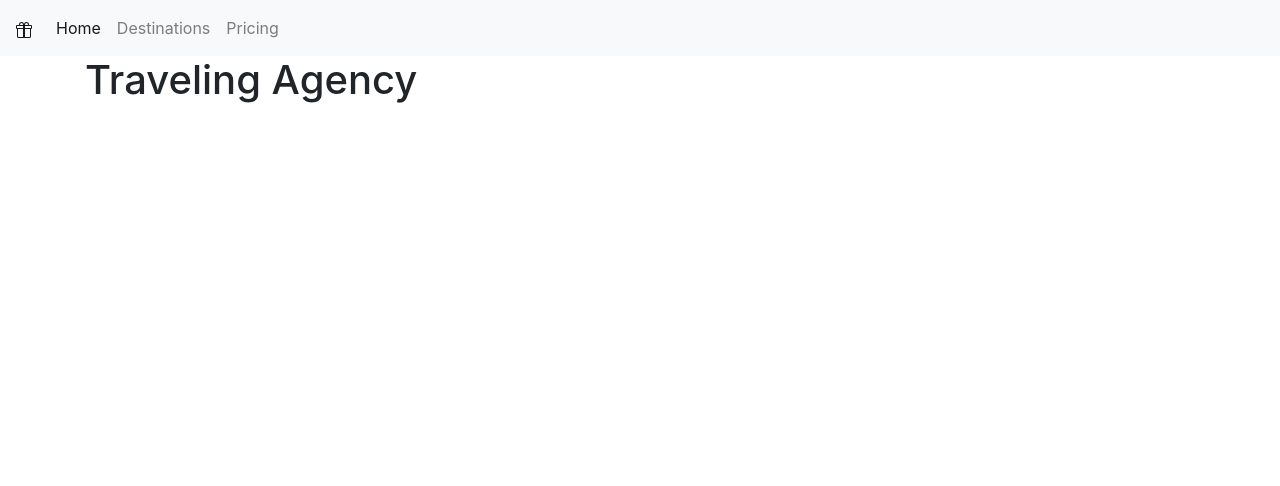
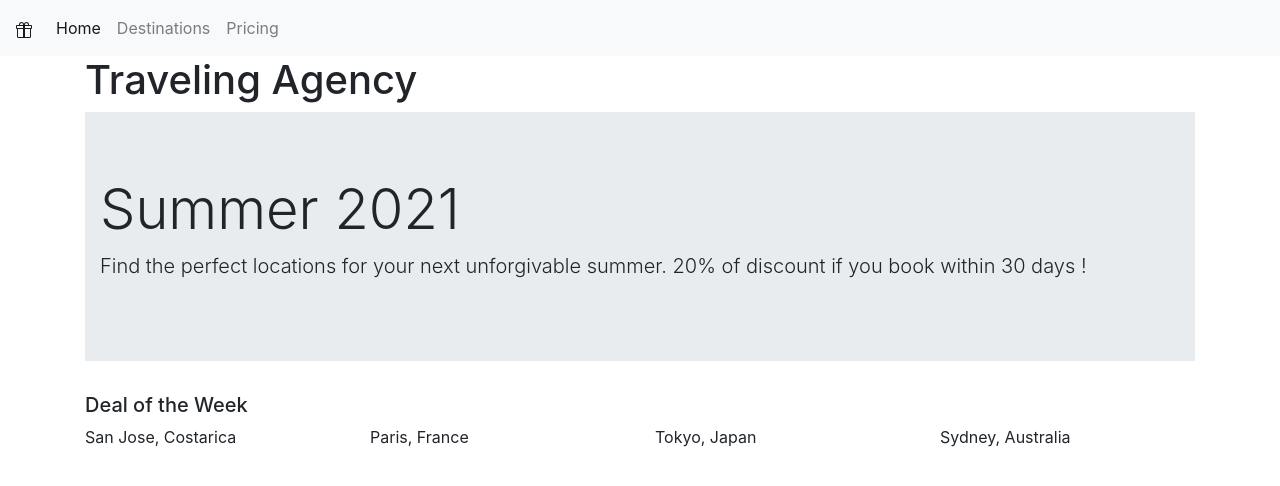
Before and after one commit to haglea/Strive-Homework-M2-D3, a plain HTML site: page M2-D3.html in a window 1280 px wide. Drawn offline with nearby package versions, Linux system fonts and the light colour scheme.

Commit message:
EX4
row, columns

```diff
--- a/M2-D3.html
+++ b/M2-D3.html
@@ -30,11 +30,13 @@
         Ex 2) Add a logo into the navigation bar (can be any image)
 
         Ex 3) Add a Jumbotron section in which you'll have the name and the claim of the tour operator
+
         Ex 4) Implement the "Deal of the Week" section. In this section you'll display 4 destinations.
          In this section you should have:
             - 4 destinations per row when the screen is very large
             - 3 destinations per row when you are on a tablet (or a smaller window)
             - 2 destinations per row when you are on a small screen
+
 
         Ex 5) Implement the "Welcome Summer" section. In this section you'll propose 6 destinations to your user
             In this section you should have:
@@ -83,6 +85,31 @@
 
     <div class="container">
       <h1>Traveling Agency</h1>
+      <div class="jumbotron jumbotron-fluid">
+        <div class="container">
+          <h1 class="display-4">Summer 2021</h1>
+          <p class="lead">Find the perfect locations for your next unforgivable summer. 20% of discount if you book within 30 days !</p>
+        </div>
+      </div>
+    </div>
+
+    <div class="container">
+      <h5>Deal of the Week</h5>
+      <div class="row">
+
+        <div class="col-6 col-md-4 col-lg-3">
+          San Jose, Costarica
+        </div>
+        <div class="col-6 col-md-4 col-lg-3">
+          Paris, France
+        </div>
+        <div class="col-6 col-md-4 col-lg-3">
+          Tokyo, Japan
+        </div>
+        <div class="col-6 col-md-4 col-lg-3">
+          Sydney, Australia
+        </div>
+      </div>
     </div>
 
     <script
```
